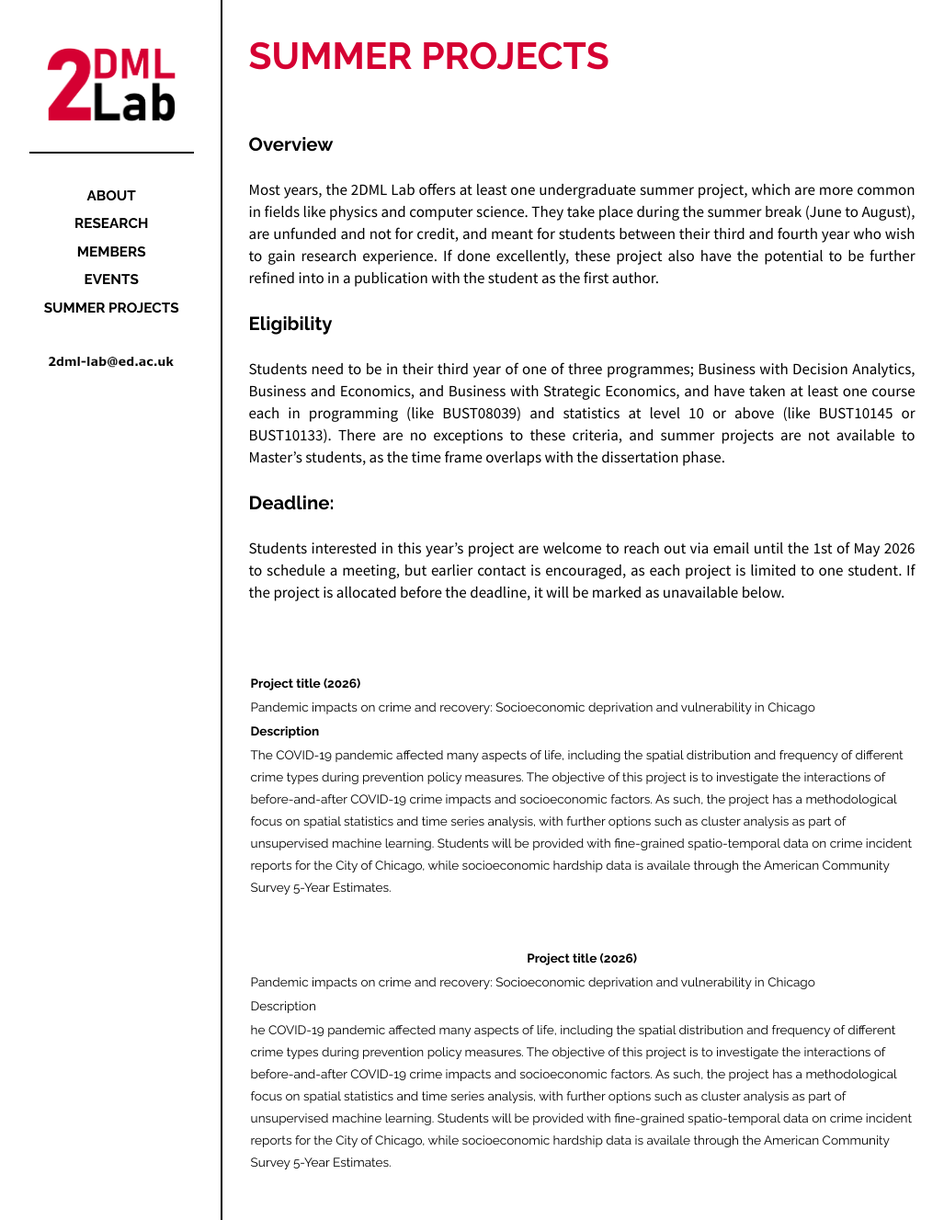
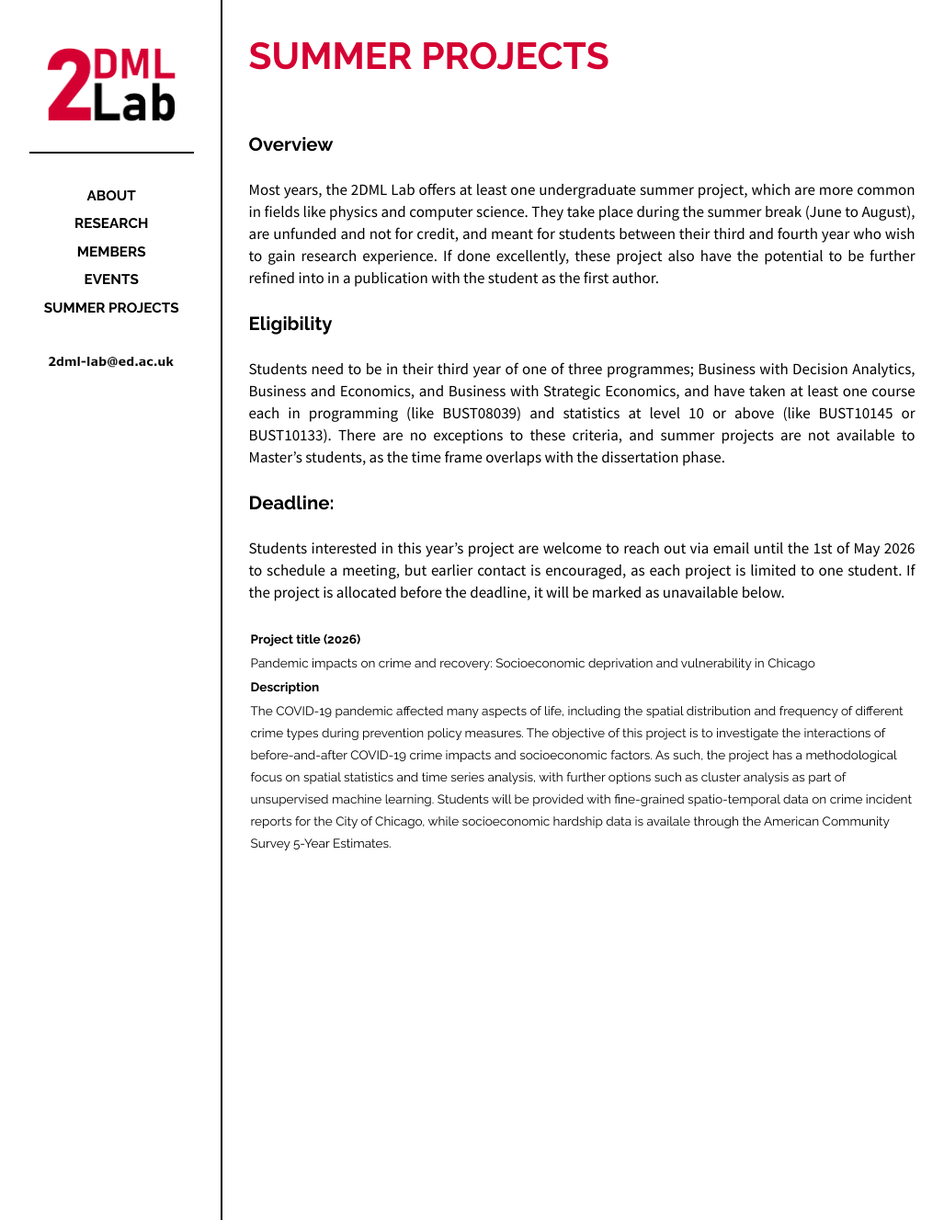
Before and after one commit to 2dml-lab/2dml-lab.github.io, a Jekyll site: the page built from _posts/2024-01-31-summer_projects.md, in a window 1280 px wide. Shown: the whole page at 92% size, without its empty margins (118-1145 px from the left). Built offline with Jekyll 4.4.1, drawn with Linux system fonts in a browser that asks for light colours.

Commit message:
Update 2024-01-31-summer_projects.md

```diff
--- a/_posts/2024-01-31-summer_projects.md
+++ b/_posts/2024-01-31-summer_projects.md
@@ -20,8 +20,6 @@ Students need to be in their third year of one of three programmes; Business wit
 
 Students interested in this year's project are welcome to reach out via email until the 1st of May 2026 to schedule a meeting, but earlier contact is encouraged, as each project is limited to one student. If the project is allocated before the deadline, it will be marked as unavailable below.
 
-<br>
-
 | **Project title (2026)** |
 | :--- |
 | Pandemic impacts on crime and recovery: Socioeconomic deprivation and vulnerability in Chicago |
@@ -30,19 +28,4 @@ Students interested in this year's project are welcome to reach out via email un
 
 <br>
 
-<table>
-<tr>
-<th>Project title (2026)</th>
-</tr>
-<tr>
-<td>Pandemic impacts on crime and recovery: Socioeconomic deprivation and vulnerability in Chicago</td>
-</tr>
-<tr>
-<td>Description</td>
-</tr>
-<tr>
-<td>he COVID-19 pandemic affected many aspects of life, including the spatial distribution and frequency of different crime types during prevention policy measures. The objective of this project is to investigate the interactions of before-and-after COVID-19 crime impacts and socioeconomic factors. As such, the project has a methodological focus on spatial statistics and time series analysis, with further options such as cluster analysis as part of unsupervised machine learning. Students will be provided with fine-grained spatio-temporal data on crime incident reports for the City of Chicago, while socioeconomic hardship data is availale through the American Community Survey 5-Year Estimates.</td>
-</tr>
-</table>
-
 <br>
```
